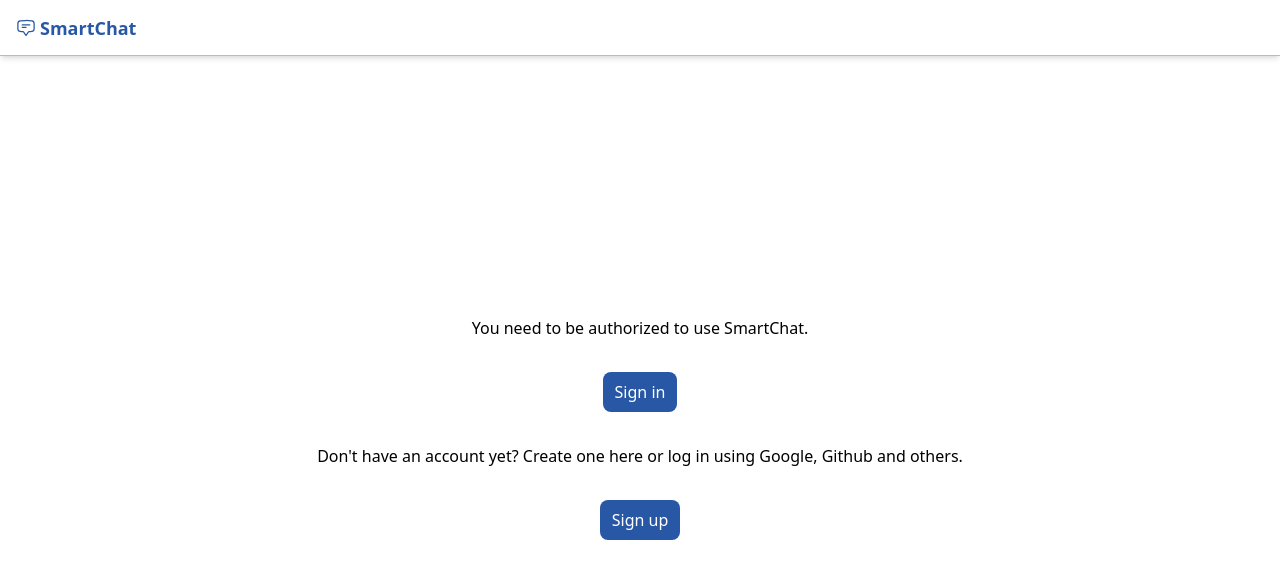
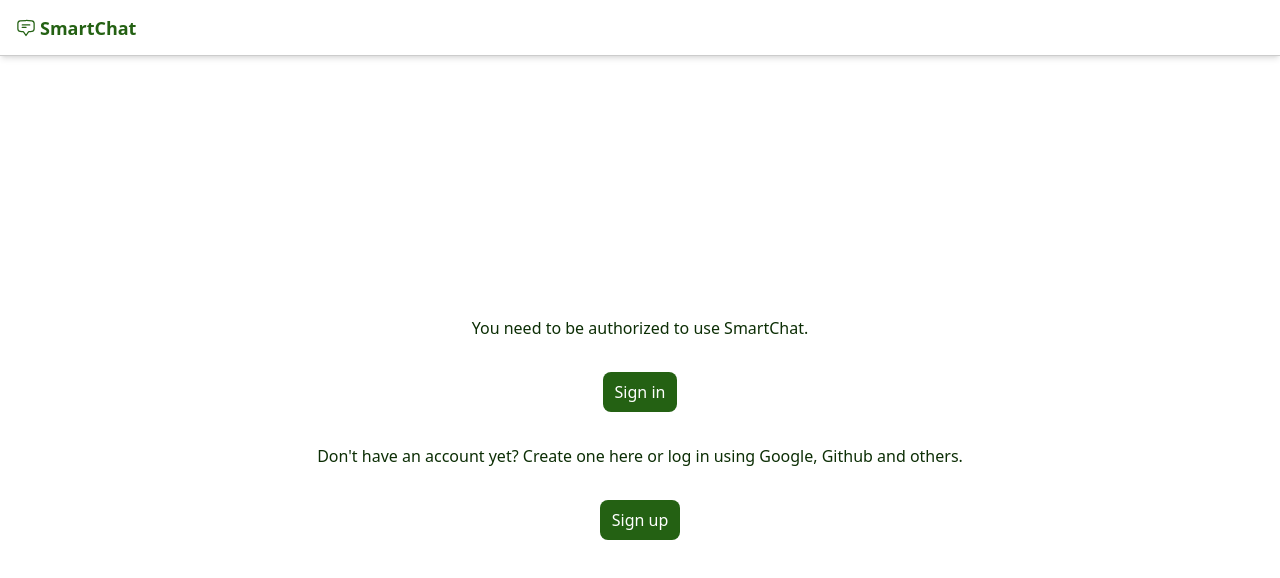
Before and after one commit to elquespera/smart-chat, a Next.js app: page / in a window 1280 px wide. Shown: the top 578 px of the page. Built offline with nearby package versions, Linux system fonts and the light colour scheme; no server answers.

Commit message:
feat: styles

```diff
--- a/components/ChatItem.tsx
+++ b/components/ChatItem.tsx
@@ -98,7 +98,7 @@
     <li
       className={clsx(
         `relative flex gap-1 overflow-hidden rounded-md
-         w-full h-10 flex-shrink-0 pl-2`,
+         w-full h-10 flex-shrink-0 pl-2 transition-[background-color]`,
         editing
           ? "outline -outline-offset-2 outline-2 outline-accent"
           : chatId === id
--- a/components/ChatList.tsx
+++ b/components/ChatList.tsx
@@ -136,7 +136,7 @@
             before:bg-background before:opacity-80 before:z-20`
         )}
       >
-        <ul className="flex flex-col gap-1 overflow-hidden overflow-y-auto">
+        <ul className="flex flex-col gap-1 overflow-hidden overflow-y-auto ">
           {list.map(({ title, id }, index) => (
             <ChatItem
               key={id || index}
--- a/components/IconButton.tsx
+++ b/components/IconButton.tsx
@@ -15,7 +15,8 @@
         p-2
         disabled:opacity-60
         disabled:hover:bg-transparent
-        hover:bg-highlight`,
+        transition-colors
+        hover:bg-highlight hover:text-primary`,
         props.className
       )}
     >
--- a/components/MessageItem.tsx
+++ b/components/MessageItem.tsx
@@ -28,8 +28,10 @@
   return (
     <li
       className={clsx(
-        "group relative md:rounded-lg",
-        role === "USER" ? "text-contrast bg-accent" : "bg-highlight"
+        "group relative md:rounded-lg outline outline-1",
+        role === "USER"
+          ? "text-contrast bg-accent"
+          : "bg-highlight outline-divider"
       )}
     >
       <div className="relative p-2 md:p-4 gap-2">
--- a/styles/globals.css
+++ b/styles/globals.css
@@ -40,24 +40,24 @@
 }
 
 :root {
-  --clr-primary: #000;
+  --clr-primary: #0c2e05;
   --clr-background: #fff;
-  --clr-accent: #2858a5;
-  --clr-highlight: #2858a52e;
+  --clr-accent: #246113;
+  --clr-highlight: #effee7;
   --clr-contrast: #fff;
-  --clr-divider: #bbb;
+  --clr-divider: #ccc;
+}
+
+body.dark {
+  --clr-primary: #effee7;
+  --clr-background: #000;
+  --clr-accent: #67e536;
+  --clr-highlight: #0c2e05;
+  --clr-contrast: #000;
+  --clr-divider: #666;
 }
 
 body {
   color: var(--clr-primary);
   background-color: var(--clr-background);
 }
-
-body.dark {
-  --clr-primary: #eee;
-  --clr-background: #000;
-  --clr-accent: #c3e4fa;
-  --clr-highlight: #c3e4fa2e;
-  --clr-contrast: #000;
-  --clr-divider: #666;
-}
```
